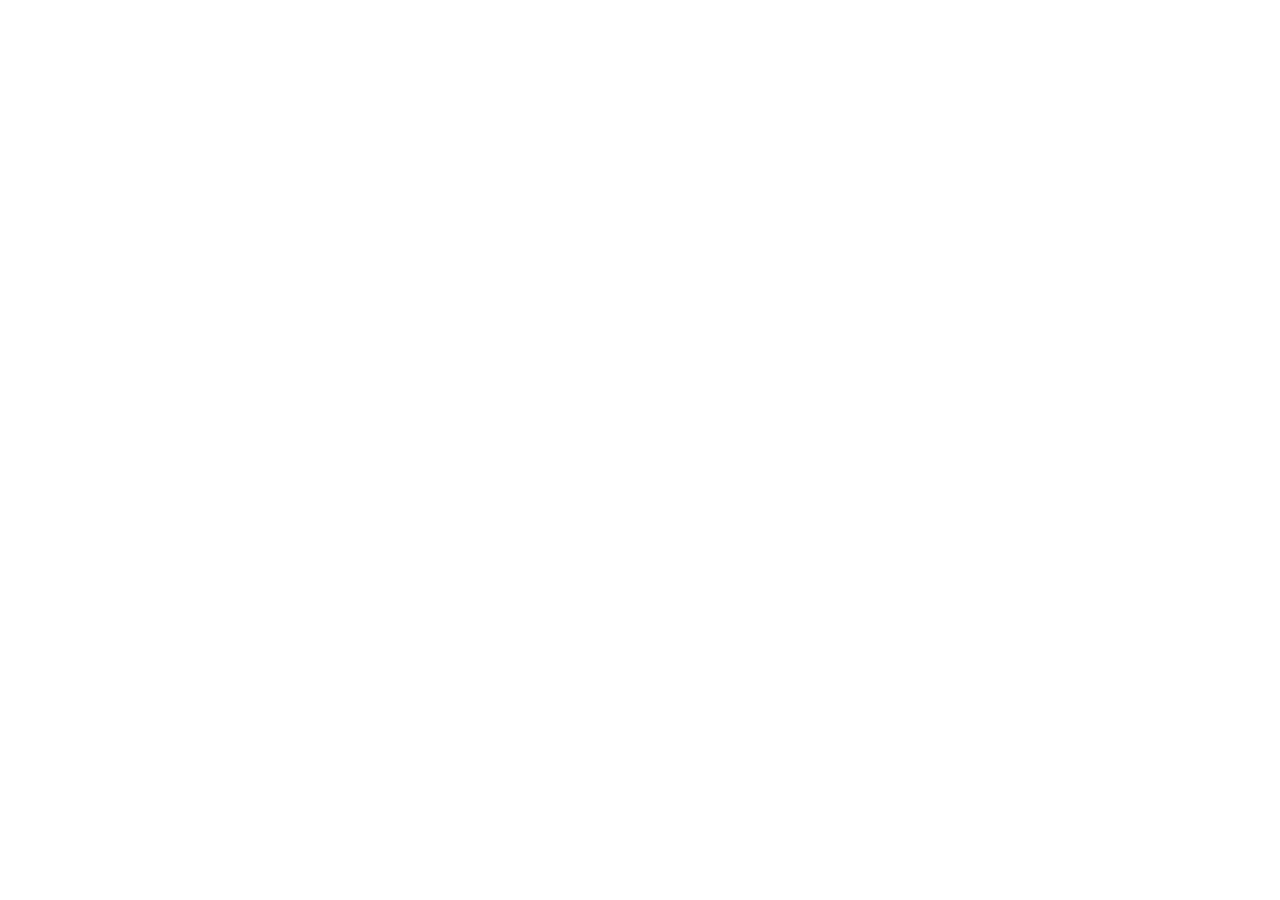
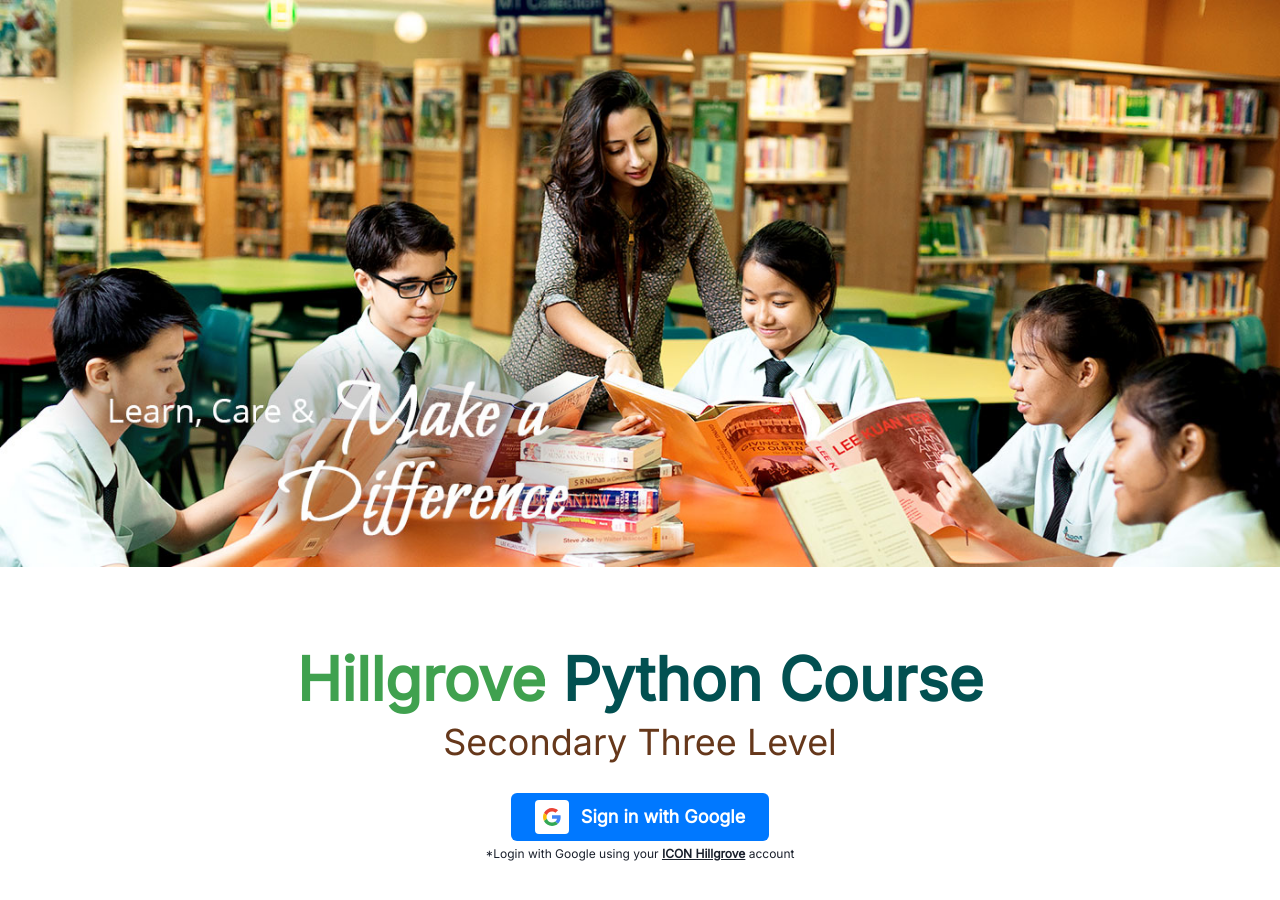
Before and after one commit to FelixIsaac/hillgrove-python, a React (Create React App) app: page / in a window 1280 px wide. Shown: the top 900 px of the page. Before the commit the page ends 800 px from the top, so only its background shows below. Built offline with nearby package versions, Linux system fonts and the light colour scheme.

Commit message:
feat(home): add homepage

```diff
--- /dev/null
+++ b/src/components/SignInButton.tsx
@@ -0,0 +1,20 @@
+import React from 'react';
+import { Button } from "@chakra-ui/react"
+
+const SignInButton = ({ onClick, disabled }) => {
+    const ImageStyle = {
+        backgroundColor: '#FFFFFF',
+        padding: '8px',
+        borderRadius: '4px',
+        marginRight: '12px'
+    }
+
+    return (
+        <Button colorScheme="messenger" size="lg">
+            <img src="./images/google.svg" alt="Google Sign In" style={ImageStyle} />
+            Sign in with Google
+        </Button>
+    )
+}
+
+export default SignInButton;
--- a/src/pages/Home.tsx
+++ b/src/pages/Home.tsx
@@ -1,4 +1,51 @@
-import React from "react";
+import React, { Fragment } from "react";
+import { Image, Center, Flex, Heading, Text } from "@chakra-ui/react"
+import GoogleLogin from 'react-google-login';
+import SignInButton from '../components/SignInButton';
 
-const Home = () => <div></div>;
+const Home = () => {
+    const responseGoogle = (response: any) => {
+        console.log(response);
+    }
+
+    return (
+        <Fragment>
+            <Center>
+                <Image src="./images/landing.jpg" style={{ width: '100%', height: 'auto' }} />
+            </Center>
+            <Flex alignItems="center" flexFlow="column" style={{ margin: '76px 0 76px 0' }}>
+                <div>
+                    <Heading as="h1" fontSize={['3xl', '3xl', '5xl', '6xl', '6xl']} textAlign="center">
+                            <span style={{ color: '#40A14F' }}>Hillgrove</span>{" "}
+                            <span style={{ color: '#025051' }}>Python Course</span>
+                    </Heading>
+                    <Text
+                        fontSize={['sm', '1xl', '2xl', '3xl', '4xl']}
+                        textAlign="center"
+                        color="#66381B"
+                        fontWeight="Semibold"
+                    >Secondary Three Level</Text>
+                </div>
+                <div style={{ marginTop: '24px', textAlign: 'center' }}>
+                    <GoogleLogin
+                        clientId="658977310896-knrl3gka66fldh83dao2rhgbblmd4un9.apps.googleusercontent.com"
+                        onSuccess={responseGoogle}
+                        onFailure={responseGoogle}
+                        render={({ onClick, disabled }) => <SignInButton onClick={onClick} disabled={disabled} />}
+                        cookiePolicy={'single_host_origin'}
+                        theme="dark"
+                    />
+                    <Text
+                        fontSize="xs"
+                        style={{ marginTop: '4px'}}
+                        textAlign="center"
+                        fontWeight="Semibold"
+                    >*Login with Google using your <u><strong>ICON Hillgrove</strong></u> account</Text>
+                </div>
+            </Flex>
+
+        </Fragment>
+    )
+};
+
 export default Home;
```
